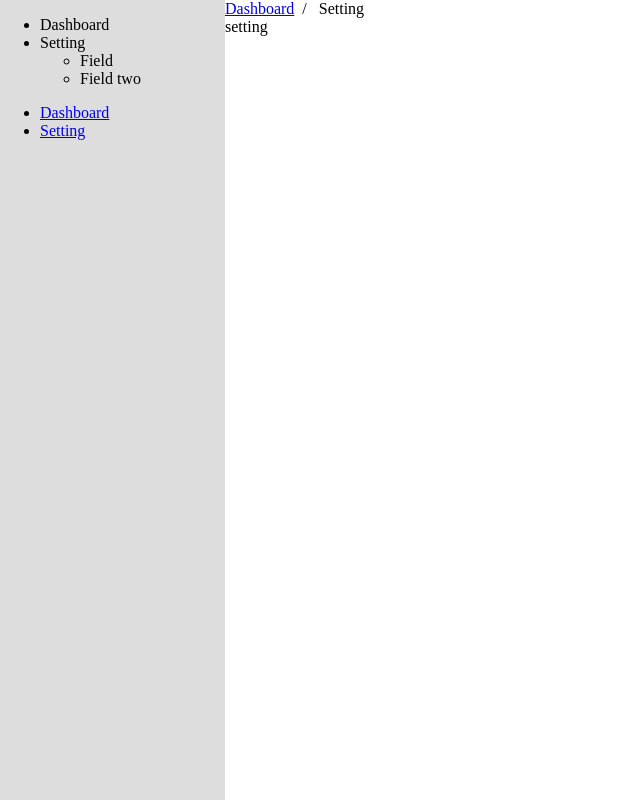
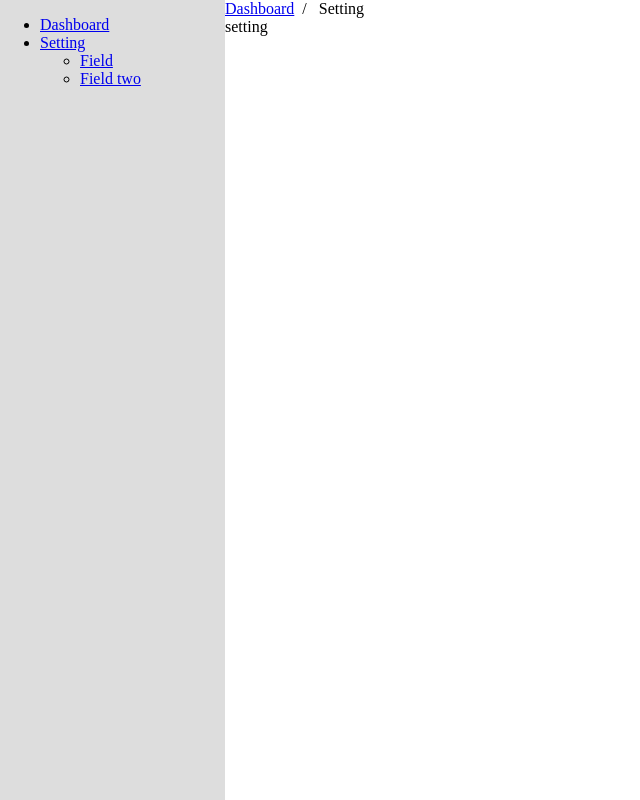
Before and after one commit to mlaxwong/paw-beta, a Vue app: page /dashboard/setting in a window 1280 px wide. Shown: the whole page, without its empty margins (0-640 px from the left). Built offline with nearby package versions, Linux system fonts and the light colour scheme; sample sign-in values are in the browser's storage; the HTML template or start-up script is replaced by a standard one.

Commit message:
working on tree menu

```diff
--- a/web/src/components/widgets/TreeMenu.vue
+++ b/web/src/components/widgets/TreeMenu.vue
@@ -1,11 +1,11 @@
 <template>
     <ul v-if="!init">
-        <TreeMenu v-for="(item, index) in this.items" :key="index" :items="item.items" :item="item" :label="item.label" :init="true" />
+        <TreeMenu v-for="(item, index) in this.items" :key="index" :items="item.items" :item="item" :init="true" />
     </ul>
-    <li v-else>
-        {{ label }}
+    <li v-else :class="{'open': subIsActive(item.link) && item.items}">
+        <router-link :to="item.link">{{ item.label }}</router-link>
         <ul v-if="item.items">
-            <TreeMenu v-for="(item, index) in this.items" :key="index" :items="item.items" :item="item" :label="item.label" :init="true" />
+            <TreeMenu v-for="(item, index) in this.items" :key="index" :items="item.items" :item="item" :init="true" />
         </ul>
     </li>
 </template>
@@ -15,10 +15,23 @@ export default {
     name: 'TreeMenu',
     props: [
         'items',
-        'label',
         'item',
         'init'
     ],
+    methods: {
+        subIsActive(input) {
+            const paths = Array.isArray(input) ? input : [input]
+            return paths.some(path => {
+                return this.$route.path.indexOf(path) === 0 // current path starts with this path string
+            })
+        }
+    },
     components: {'TreeMenu': this}
 }
 </script>
+
+<style lang="scss" scoped>
+ul > li:not(.open) > ul {
+    display: none;
+}
+</style>
--- a/web/src/screens/Dashboard.vue
+++ b/web/src/screens/Dashboard.vue
@@ -3,9 +3,6 @@
         <div class="global-sidebar">
             <nav>
                 <TreeMenu :items="nav.items"/>
-                <ul>
-                    <router-link v-for="item in nav.items" :key="item.key" :to="item.link" tag="li"><a>{{ item.label }}</a></router-link>
-                </ul>
             </nav>
         </div>
         <div class="main-container">
```
